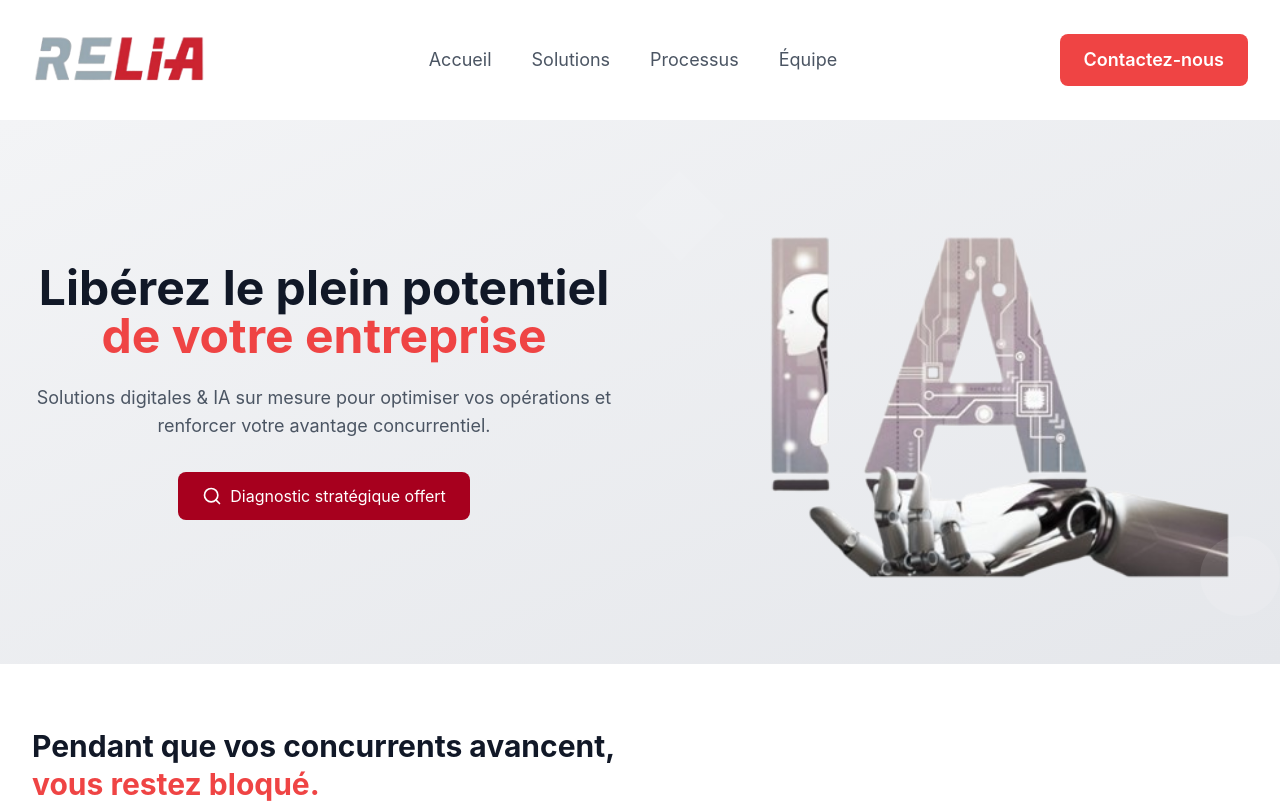
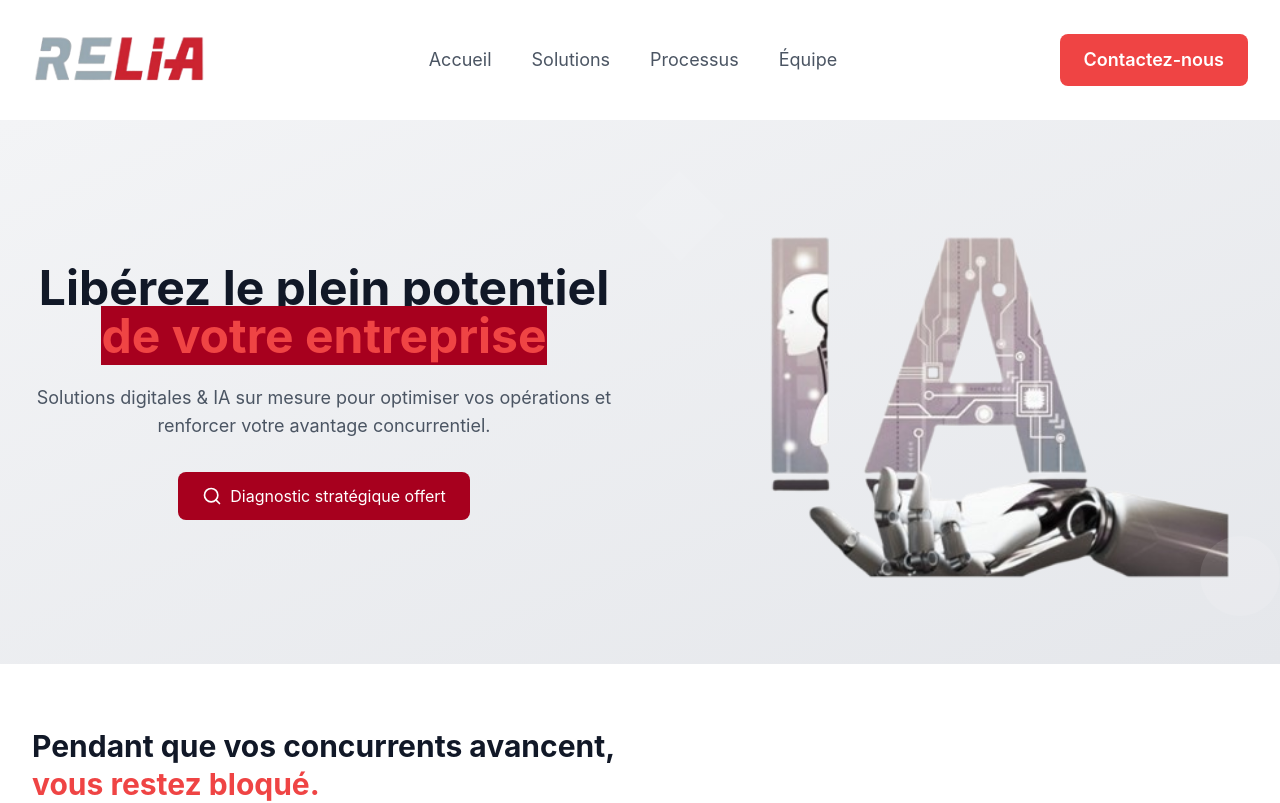
Before and after one commit to Mirahasina/Relia-web, a React (Create React App) app: page / in a window 1280 px wide. Shown: the top 803 px of the page. Built offline with nearby package versions, Linux system fonts and the light colour scheme.

Commit message:
fin avant présentation2

```diff
--- a/src/components/ReliaLandingPage.js
+++ b/src/components/ReliaLandingPage.js
@@ -106,7 +106,7 @@ Objectif: ${form.objectif}
             <div>
               <h1 className="text-4xl lg:text-5xl font-bold text-gray-900 mb-6">
                 Libérez le plein potentiel{" "}
-                <span className="text-red-500">de votre entreprise</span>
+                <span style={{ backgroundColor: '#A7001E' }} className="text-red-500">de votre entreprise</span>
               </h1>
               <p className="text-lg text-gray-600 mb-8">
                 Solutions digitales & IA sur mesure pour optimiser vos opérations et renforcer votre avantage concurrentiel.
```
